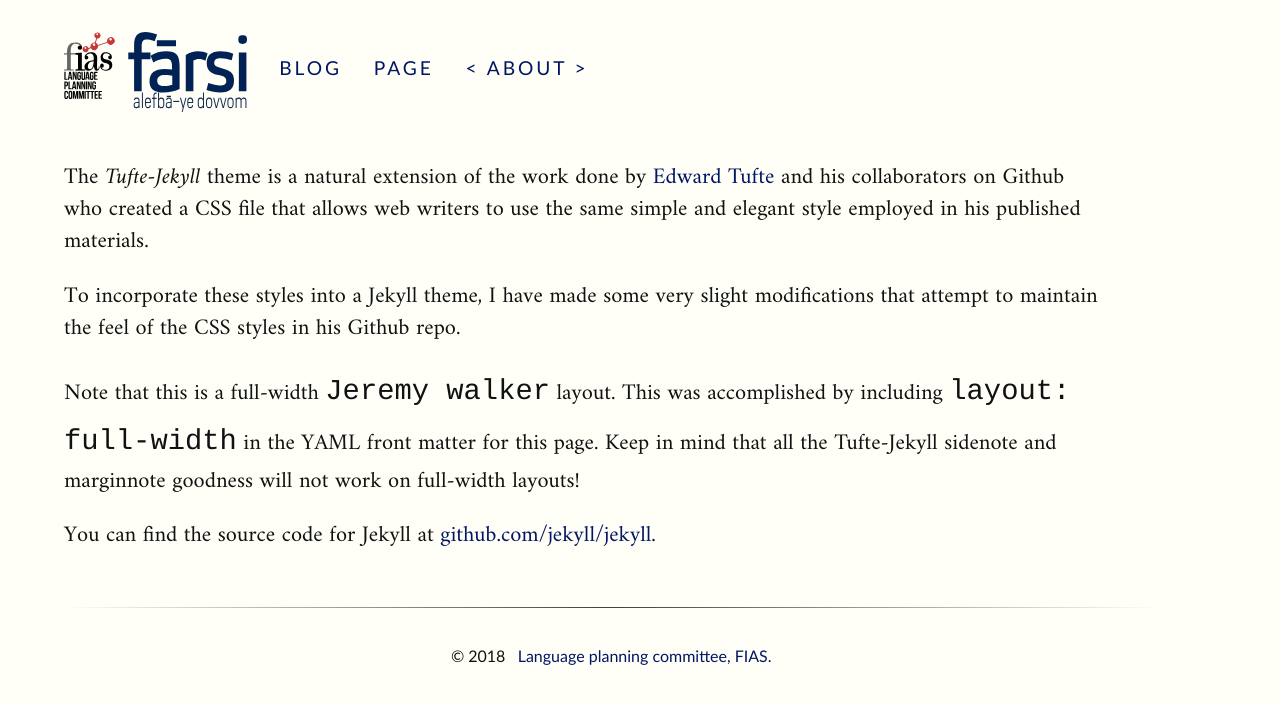
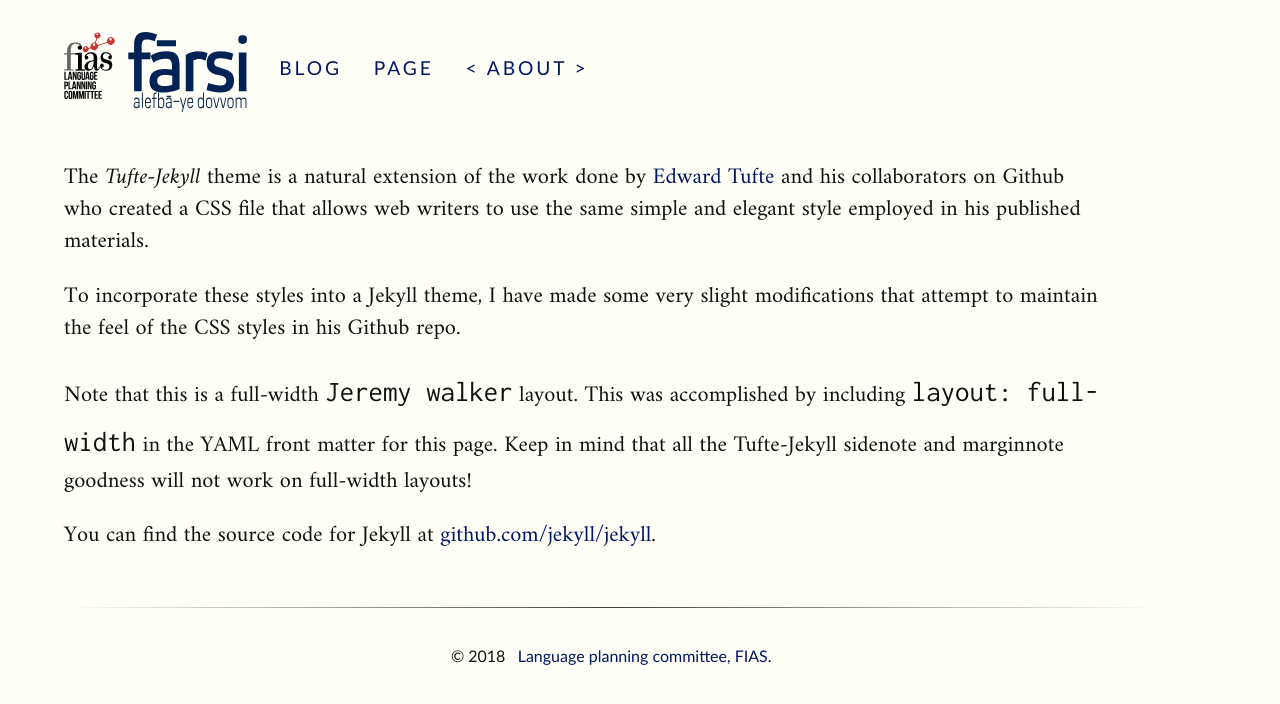
Before and after one commit to fiasinstitute/persian, a Jekyll site: the page built from about/index.md, in a window 1280 px wide. Shown: the top 704 px of the page. Built offline with Jekyll 4.4.1, drawn with Linux system fonts in a browser that asks for light colours; a script that is not in the unit is left out.

Commit message:
Update _fonts.scss

```diff
--- a/_sass/_fonts.scss
+++ b/_sass/_fonts.scss
@@ -2,6 +2,8 @@
 // and point the src attribute to the file.
 //
 @import url('https://fonts.googleapis.com/css?family=Lato:900&subset=latin-ext');
+@import url('https://fonts.googleapis.com/css?family=Inconsolata');
+
 
 @import url('https://fonts.googleapis.com/css?family=Amiri:400,400i,700,700i&subset=arabic,latin-ext');
 @charset "UTF-8";
@@ -14,3 +16,7 @@
 @font-face {
   font-family: Lato;
 }
+
+@font-face {
+  font-family: Inconsolata;
+}
```
